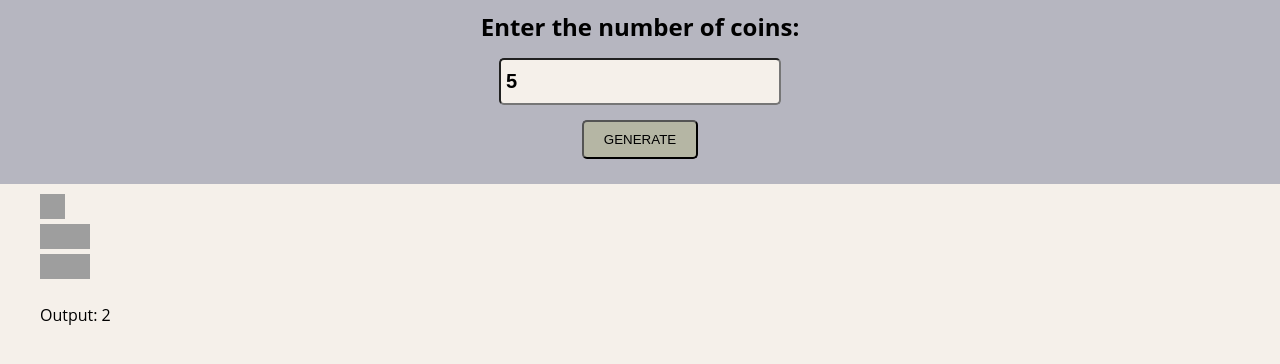
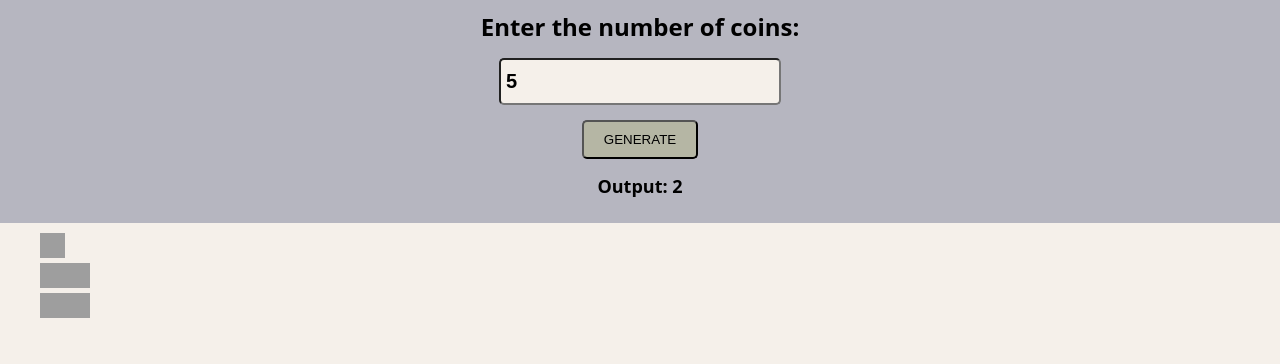
Before and after one commit to VladyslavPolushyn/altex-soft-lab, a website: page hw3/js1/index.html in a window 1280 px wide. Both pictures are taken after typing "5" into the empty fields and a click on the button "GENERATE". Drawn offline with Linux system fonts and the light colour scheme; grey boxes are pictures that could not be loaded.

Commit message:
changed layout in js task 1

```diff
--- a/hw3/js1/index.html
+++ b/hw3/js1/index.html
@@ -19,6 +19,9 @@
 			<p>
 				<button id="generate-btn">Generate</button>
 			</p>
+			<p class="output-text">
+				Output: <span id="output-info"></span>
+			</p>
 		</div>
 	</section>
 
@@ -26,11 +29,6 @@
 		<div class="container" id="coins-area"></div>
 	</section>
 
-	<section class="output-section">
-		<div class="container" id="output-info"></div>
-	</section>
-
-
 
 	<script src="main.js"></script>
 </body>
--- a/hw3/js1/main.js
+++ b/hw3/js1/main.js
@@ -29,7 +29,7 @@ function renderCoins(num) {
 			for (let k = 1; k <= num; k++) {
 				fillCoinsArea(row);
 			}
-			output.innerHTML = `Output: ${i-1}`;
+			output.innerHTML = i - 1;
 
 		}else {
 
--- a/hw3/js1/style.css
+++ b/hw3/js1/style.css
@@ -61,3 +61,8 @@ button:hover {
 .danger-input {
 	border-color: red;
 }
+
+.output-text {
+	font-size: 18px;
+	font-weight: bold;
+}
```
